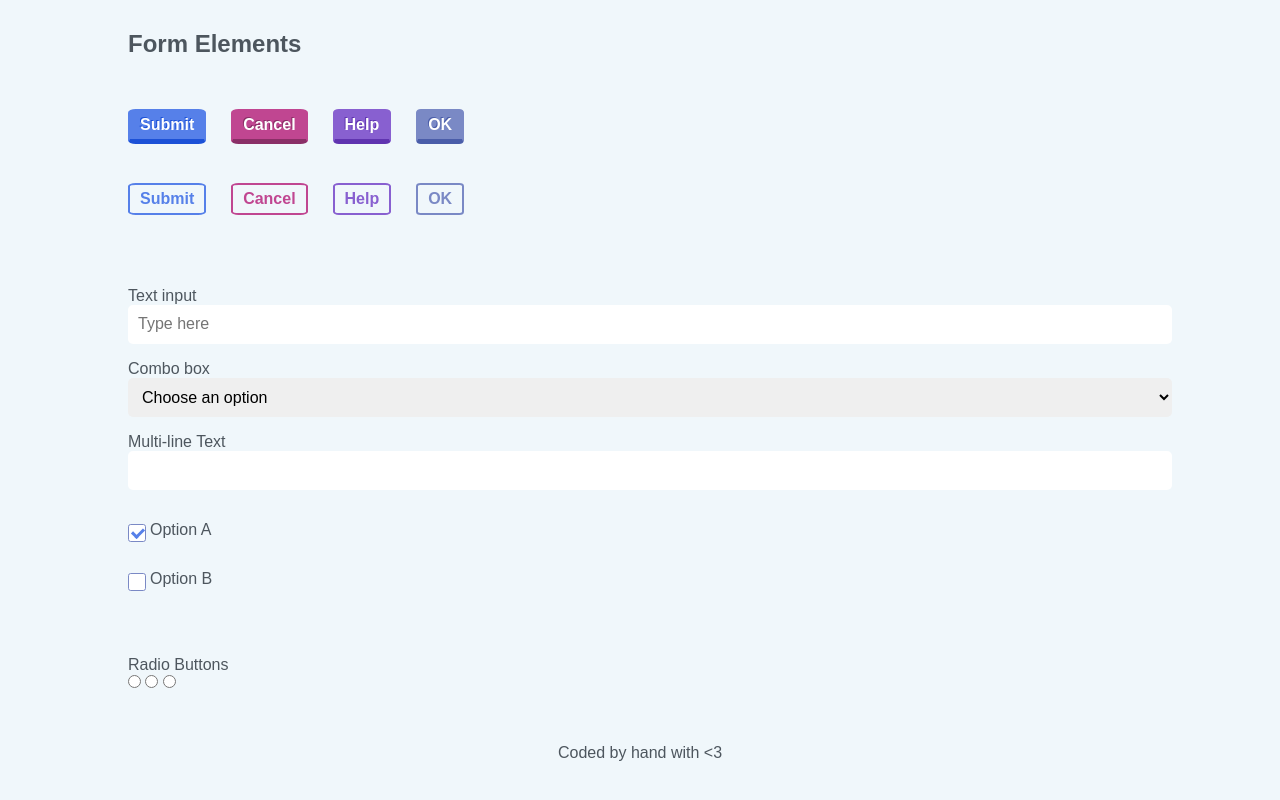
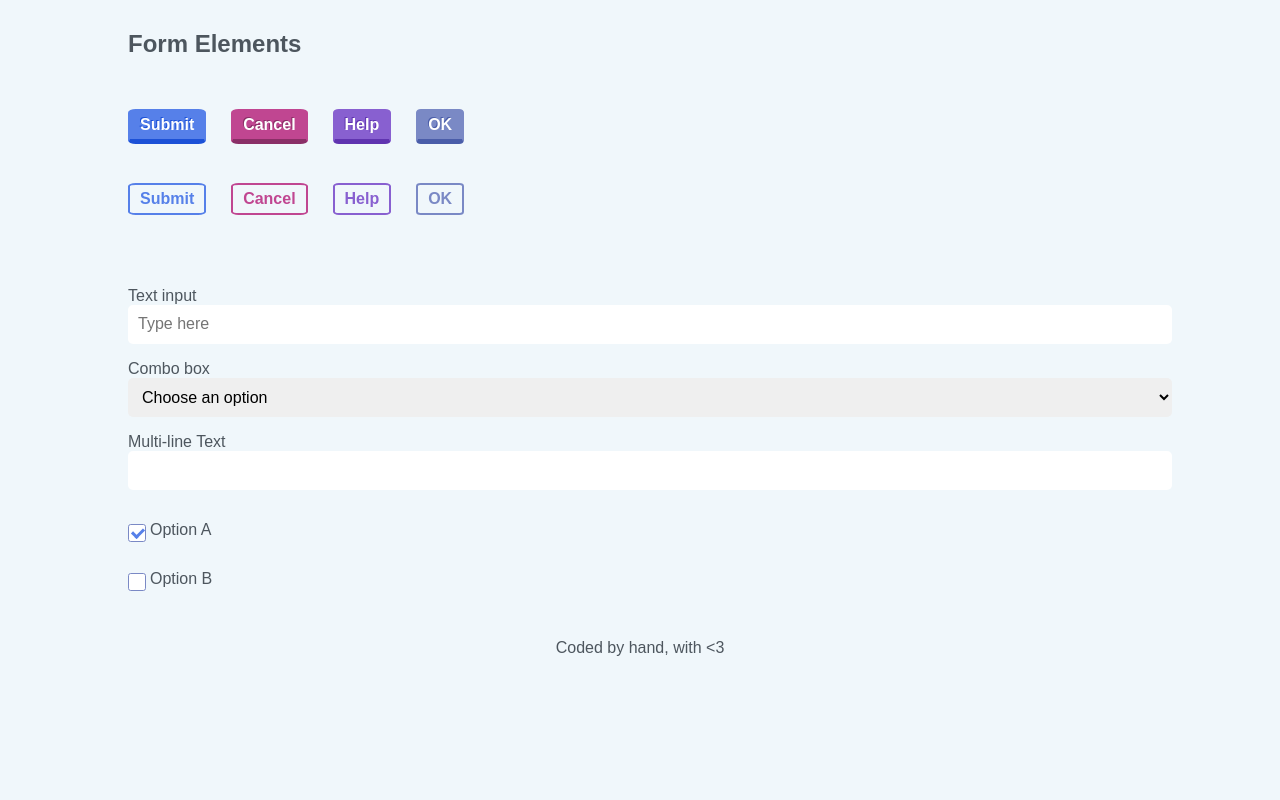
Before and after one commit to scout-starchaser/Floral.css, a plain HTML site: page index.html in a window 1280 px wide. Shown: the part 317-1117 px from the top of the page. Drawn offline with Linux system fonts and the light colour scheme.

Commit message:
Fixed a js bug

```diff
--- a/index.html
+++ b/index.html
@@ -103,12 +103,6 @@
               <label for="checkbox_2">Option B</label>
           </div>
 
-          <br><br>
-
-          <label for="radio-input">Radio Buttons</label><br>
-          <input type='radio' name='radio-input'>
-          <input type='radio' name='radio-input'>
-          <input type='radio' name='radio-input'>
         </div>
 
       </form>
@@ -118,7 +112,7 @@
   <footer>
     <div class="footer">
       <p style="text-align:center;">
-        Coded by hand with <3
+        Coded by hand, with <3
       </p>
     </div>
   </footer>
--- a/js/floral.js
+++ b/js/floral.js
@@ -4,11 +4,12 @@
 */
 
 const themeSwitchHandler = event => {
-    document
-        .querySelectorAll('#theme-div button')
-        .forEach(x => x.className = 'button-inverse-neutral');
+    if (event && event.target.tagName === 'BUTTON') {
 
-    if (event && event.target.tagName === 'BUTTON') {
+        document
+            .querySelectorAll('#theme-div button')
+            .forEach(x => x.className = 'button-inverse-neutral');
+
         document.body.className = event.target.id;
         event.target.className = 'button-c';
     }
--- a/less/floral.less
+++ b/less/floral.less
@@ -6,6 +6,7 @@
 
 /*
  * TODO:
+ *
  * -modals
  * -responsive grid
  * -tile gallery
```
